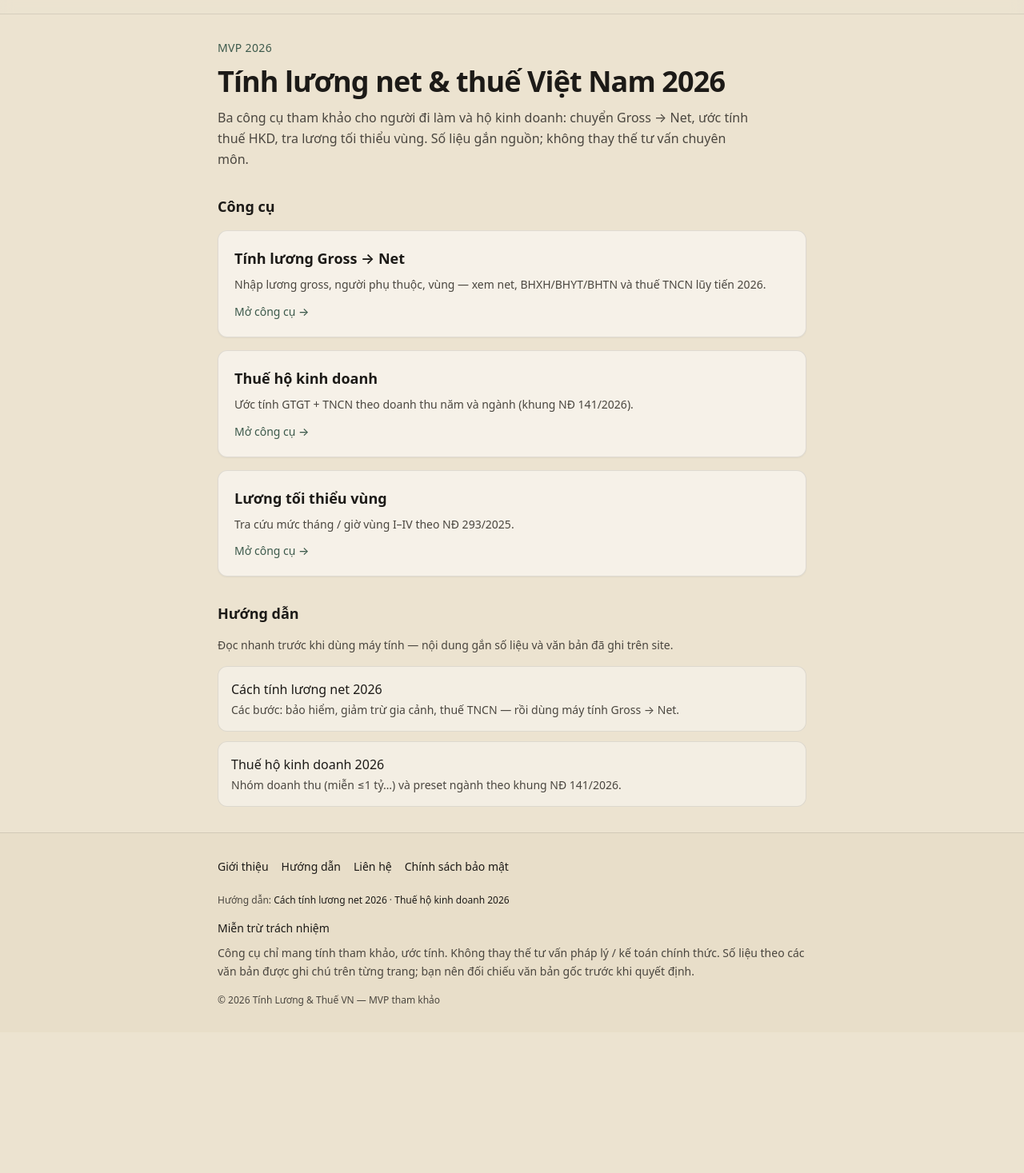
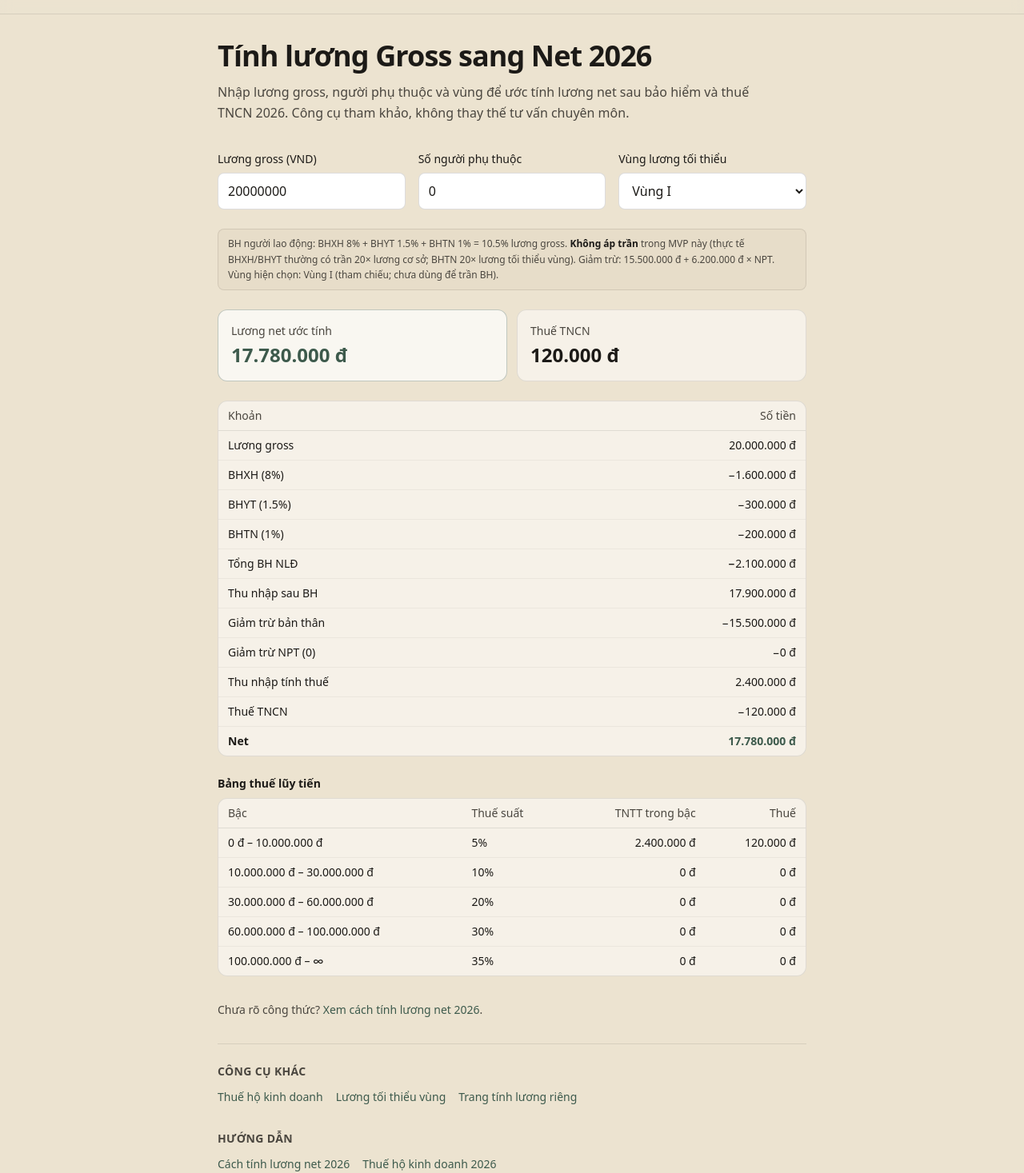
Before and after one commit to lethanh2708/tinh-luong-thue-vn, a Next.js app: page / in a window 1280 px wide. Shown: the part 43-1510 px from the top of the page at 80% size. Before the commit the page ends 1334 px from the top, so only its background shows below. Built offline with nearby package versions, Linux system fonts and the light colour scheme.

Commit message:
Homepage tool-first: embed Gross→Net calculator for SEO 2026
Put the calculator on / with absolute metadata title for Gross sang Net 2026; keep secondary links to other tools/guides. Align /tinh-luong metadata phrasing.

```diff
--- a/app/page.tsx
+++ b/app/page.tsx
@@ -1,31 +1,29 @@
 import type { Metadata } from "next";
 import Link from "next/link";
 import { AdSlot } from "@/components/AdSlot";
+import { GrossNetCalculator } from "@/components/GrossNetCalculator";
 
 export const metadata: Metadata = {
   title: {
     absolute:
-      "Tính lương net 2026, thuế hộ kinh doanh & lương tối thiểu vùng | Tính Lương & Thuế VN",
+      "Tính lương Gross sang Net 2026 — thuế TNCN Việt Nam",
   },
   description:
-    "Công cụ tiếng Việt: tính lương net 2026 từ gross, thuế hộ kinh doanh 2026 (NĐ 141/2026), lương tối thiểu vùng 2026 (NĐ 293/2025). Ước tính minh bạch, có hướng dẫn.",
+    "Công cụ tính lương Gross sang Net 2026: BHXH, BHYT, BHTN, giảm trừ gia cảnh và thuế TNCN lũy tiến. Ước tính nhanh, tiếng Việt.",
 };
 
-const tools = [
-  {
-    href: "/tinh-luong",
-    title: "Tính lương Gross → Net",
-    desc: "Nhập lương gross, người phụ thuộc, vùng — xem net, BHXH/BHYT/BHTN và thuế TNCN lũy tiến 2026.",
-  },
+const otherTools = [
   {
     href: "/thue-ho-kinh-doanh",
     title: "Thuế hộ kinh doanh",
-    desc: "Ước tính GTGT + TNCN theo doanh thu năm và ngành (khung NĐ 141/2026).",
   },
   {
     href: "/luong-toi-thieu",
     title: "Lương tối thiểu vùng",
-    desc: "Tra cứu mức tháng / giờ vùng I–IV theo NĐ 293/2025.",
+  },
+  {
+    href: "/tinh-luong",
+    title: "Trang tính lương riêng",
   },
 ];
 
@@ -33,12 +31,10 @@ const guides = [
   {
     href: "/huong-dan/cach-tinh-luong-net-2026",
     title: "Cách tính lương net 2026",
-    desc: "Các bước: bảo hiểm, giảm trừ gia cảnh, thuế TNCN — rồi dùng máy tính Gross → Net.",
   },
   {
     href: "/huong-dan/thue-ho-kinh-doanh-2026",
     title: "Thuế hộ kinh doanh 2026",
-    desc: "Nhóm doanh thu (miễn ≤1 tỷ…) và preset ngành theo khung NĐ 141/2026.",
   },
 ];
 
@@ -46,53 +42,61 @@ export default function HomePage() {
   return (
     <div className="space-y-8">
       <section className="space-y-3">
-        <p className="text-sm font-medium uppercase tracking-wide text-accent">
-          MVP 2026
-        </p>
         <h1 className="text-3xl font-semibold tracking-tight text-ink sm:text-4xl">
-          Tính lương net &amp; thuế Việt Nam 2026
+          Tính lương Gross sang Net 2026
         </h1>
         <p className="max-w-2xl text-base leading-relaxed text-ink-muted">
-          Ba công cụ tham khảo cho người đi làm và hộ kinh doanh: chuyển Gross →
-          Net, ước tính thuế HKD, tra lương tối thiểu vùng. Số liệu gắn nguồn;
-          không thay thế tư vấn chuyên môn.
+          Nhập lương gross, người phụ thuộc và vùng để ước tính lương net sau bảo
+          hiểm và thuế TNCN 2026. Công cụ tham khảo, không thay thế tư vấn chuyên
+          môn.
         </p>
       </section>
 
       <AdSlot label="Vị trí AdSense — trang chủ" />
 
-      <section className="grid gap-4 sm:grid-cols-1">
-        <h2 className="text-lg font-semibold text-ink">Công cụ</h2>
-        {tools.map((t) => (
-          <Link
-            key={t.href}
-            href={t.href}
-            className="block rounded-xl border border-ink/10 bg-white/50 p-5 shadow-sm transition hover:border-accent/40 hover:bg-white/80"
-          >
-            <h3 className="text-lg font-semibold text-ink">{t.title}</h3>
-            <p className="mt-2 text-sm leading-relaxed text-ink-muted">{t.desc}</p>
-            <span className="mt-3 inline-block text-sm font-medium text-accent">
-              Mở công cụ →
-            </span>
-          </Link>
-        ))}
+      <GrossNetCalculator />
+
+      <p className="text-sm text-ink-muted">
+        Chưa rõ công thức?{" "}
+        <Link
+          href="/huong-dan/cach-tinh-luong-net-2026"
+          className="text-accent underline-offset-4 hover:underline"
+        >
+          Xem cách tính lương net 2026
+        </Link>
+        .
+      </p>
+
+      <section className="space-y-3 border-t border-ink/10 pt-6">
+        <h2 className="text-sm font-semibold uppercase tracking-wide text-ink-muted">
+          Công cụ khác
+        </h2>
+        <ul className="flex flex-wrap gap-x-4 gap-y-2 text-sm">
+          {otherTools.map((t) => (
+            <li key={t.href}>
+              <Link
+                href={t.href}
+                className="text-accent underline-offset-4 hover:underline"
+              >
+                {t.title}
+              </Link>
+            </li>
+          ))}
+        </ul>
       </section>
 
-      <section className="space-y-4">
-        <h2 className="text-lg font-semibold text-ink">Hướng dẫn</h2>
-        <p className="text-sm text-ink-muted">
-          Đọc nhanh trước khi dùng máy tính — nội dung gắn số liệu và văn bản đã
-          ghi trên site.
-        </p>
-        <ul className="grid gap-3">
+      <section className="space-y-3">
+        <h2 className="text-sm font-semibold uppercase tracking-wide text-ink-muted">
+          Hướng dẫn
+        </h2>
+        <ul className="flex flex-wrap gap-x-4 gap-y-2 text-sm">
           {guides.map((g) => (
             <li key={g.href}>
               <Link
                 href={g.href}
-                className="block rounded-xl border border-ink/10 bg-white/40 p-4 transition hover:border-accent/40 hover:bg-white/70"
+                className="text-accent underline-offset-4 hover:underline"
               >
-                <span className="font-medium text-ink">{g.title}</span>
-                <p className="mt-1 text-sm text-ink-muted">{g.desc}</p>
+                {g.title}
               </Link>
             </li>
           ))}
--- a/app/tinh-luong/page.tsx
+++ b/app/tinh-luong/page.tsx
@@ -4,9 +4,12 @@ import { AdSlot } from "@/components/AdSlot";
 import { GrossNetCalculator } from "@/components/GrossNetCalculator";
 
 export const metadata: Metadata = {
-  title: "Tính lương net 2026 từ Gross",
+  title: {
+    absolute:
+      "Tính lương Gross sang Net 2026 — thuế TNCN Việt Nam",
+  },
   description:
-    "Công cụ tính lương net 2026: BHXH 8%, BHYT 1.5%, BHTN 1%, giảm trừ gia cảnh và thuế TNCN lũy tiến. Ước tính Gross → Net tiếng Việt.",
+    "Công cụ tính lương Gross sang Net 2026: BHXH, BHYT, BHTN, giảm trừ gia cảnh và thuế TNCN lũy tiến. Ước tính nhanh, tiếng Việt.",
 };
 
 export default function TinhLuongPage() {
```
